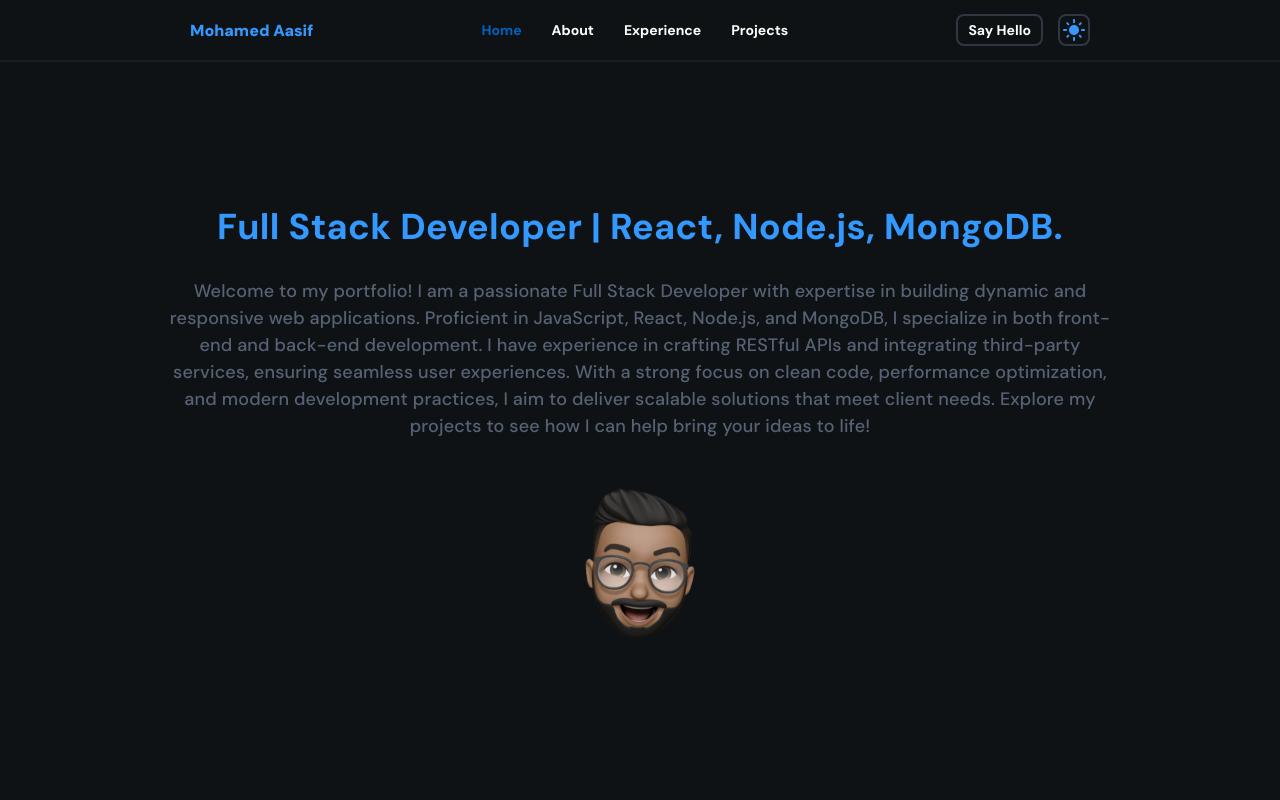
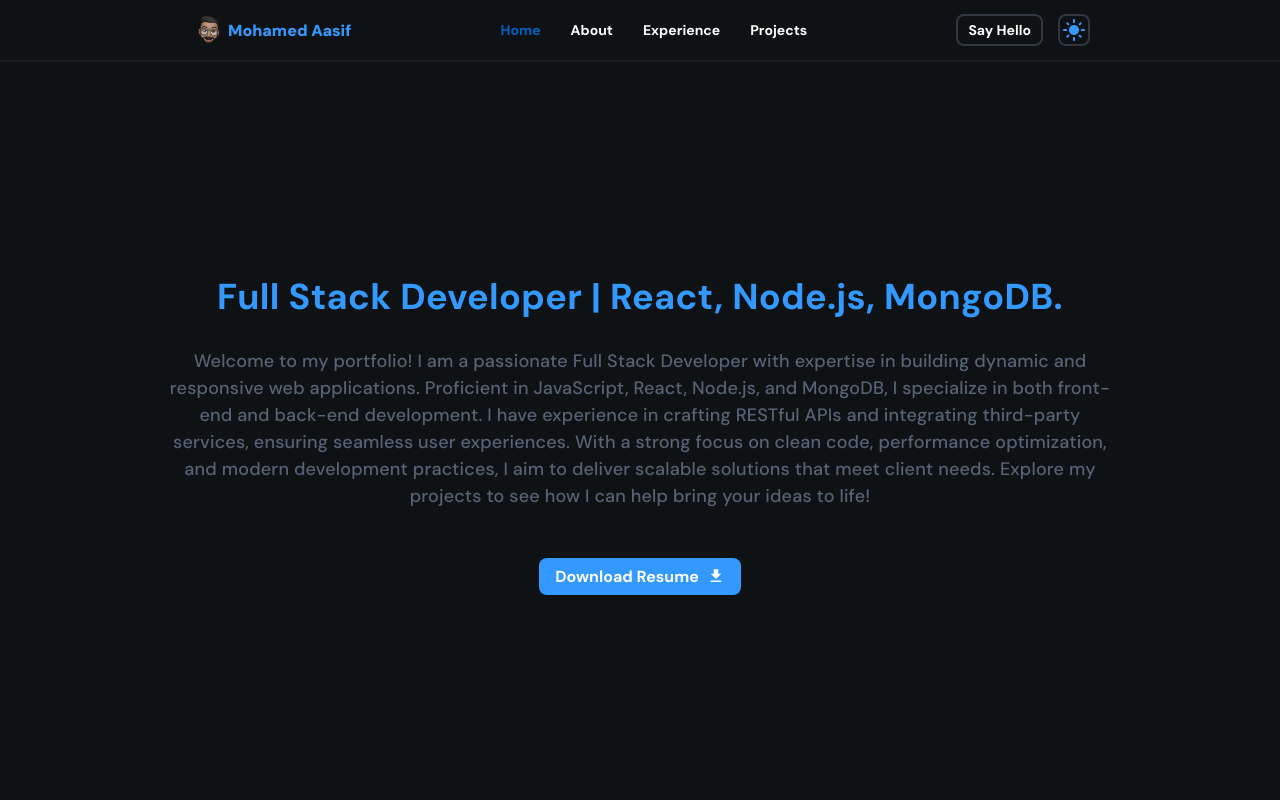
Before and after one commit to mohamedaasif/portfolio, a React (Create React App) app: page / in a window 1280 px wide. Shown: the top 800 px of the page. Built offline with nearby package versions, Linux system fonts and the light colour scheme.

Commit message:
add resume CTA and avater in header

```diff
--- a/src/components/Header/Header.tsx
+++ b/src/components/Header/Header.tsx
@@ -5,6 +5,7 @@ import DarkModeIcon from "@mui/icons-material/DarkMode";
 import LightModeIcon from "@mui/icons-material/LightMode";
 import { useContext } from "react";
 import { ThemeContext, ThemeContextType } from "../../ThemeContext";
+import avatar from "../../assets/avatar-rbg.png";
 
 interface HeaderProps {
   activeSection: any;
@@ -49,8 +50,18 @@ const Header = (props: HeaderProps) => {
           fontFamily: "var(--ff-black)",
           color: "var(--primary-main)",
           fontSize: "16px",
+          display: "flex",
+          alignItems: "center",
         }}
       >
+        <Box
+          component="img"
+          className={styles.img}
+          src={avatar}
+          alt="avatar"
+          width="38px"
+          height="38px"
+        />
         Mohamed Aasif
       </Box>
       <Box
--- a/src/components/Home/Home.tsx
+++ b/src/components/Home/Home.tsx
@@ -1,12 +1,16 @@
 import { Box, Typography } from "@mui/material";
 import styles from "./Home.module.scss";
-import avatar from "../../assets/avatar-rbg.png";
+import FileDownloadIcon from "@mui/icons-material/FileDownload";
 
 interface HomeProps {
   homeRef: React.RefObject<HTMLDivElement | null>;
 }
 
 const Home = (props: HomeProps) => {
+  const handleViewPdf = () => {
+    const pdfUrl = "/mohamed-aasif-frontend-developer.pdf";
+    window.open(pdfUrl, "_blank");
+  };
   return (
     <Box className={styles.homeContainer} ref={props?.homeRef}>
       <Box
@@ -29,7 +33,7 @@ const Home = (props: HomeProps) => {
             color: "var(--text-grey-500)",
             fontFamily: "var(--ff-medium)",
             fontSize: { xs: "16px", md: "18px" },
-            mb: "24px ",
+            mb: "48px ",
           }}
         >
           Welcome to my portfolio! I am a passionate Full Stack Developer with
@@ -42,15 +46,32 @@ const Home = (props: HomeProps) => {
           scalable solutions that meet client needs. Explore my projects to see
           how I can help bring your ideas to life!
         </Typography>
+        <Box
+          sx={{
+            margin: "0 auto",
+            background: "var(--primary-main)",
+            width: "fit-content",
+            padding: "8px 16px",
+            borderRadius: "8px",
+            cursor: "pointer",
+            fontFamily: "var(--ff-bold)",
+            fontSize: "16px",
+            display: "flex",
+            justifyContent: "center",
+            alignItems: "center",
+            gap: "8px",
+            color: "var(--white)",
+          }}
+          onClick={handleViewPdf}
+        >
+          Download Resume
+          <FileDownloadIcon
+            sx={{
+              fontSize: "18px",
+            }}
+          />
+        </Box>
       </Box>
-      <Box
-        component="img"
-        className={styles.img}
-        src={avatar}
-        alt="avatar"
-        width="200x"
-        height="200px"
-      />
     </Box>
   );
 };
```
Also changed, not shown: 1 other file (tests, documents, lock files or other folders).
